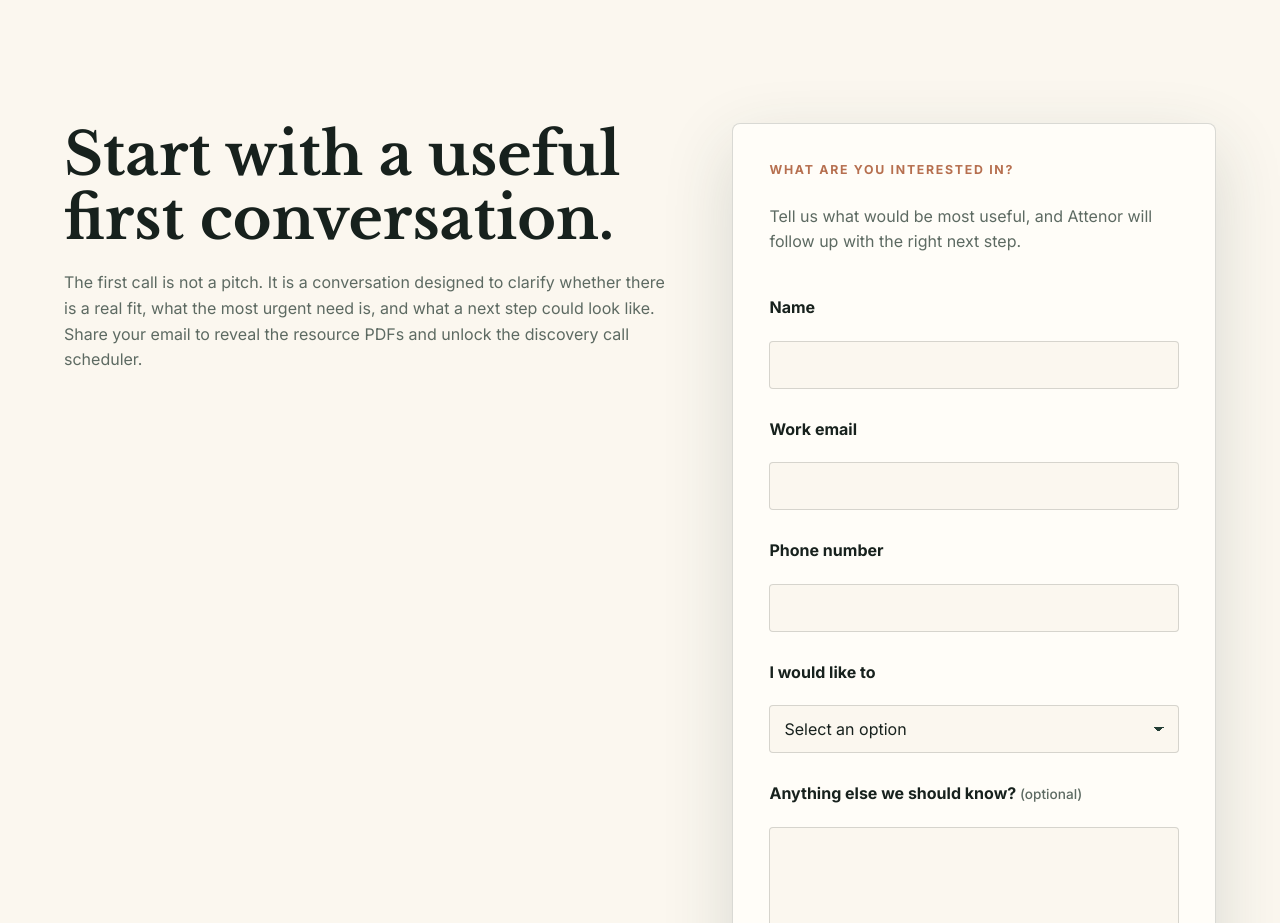
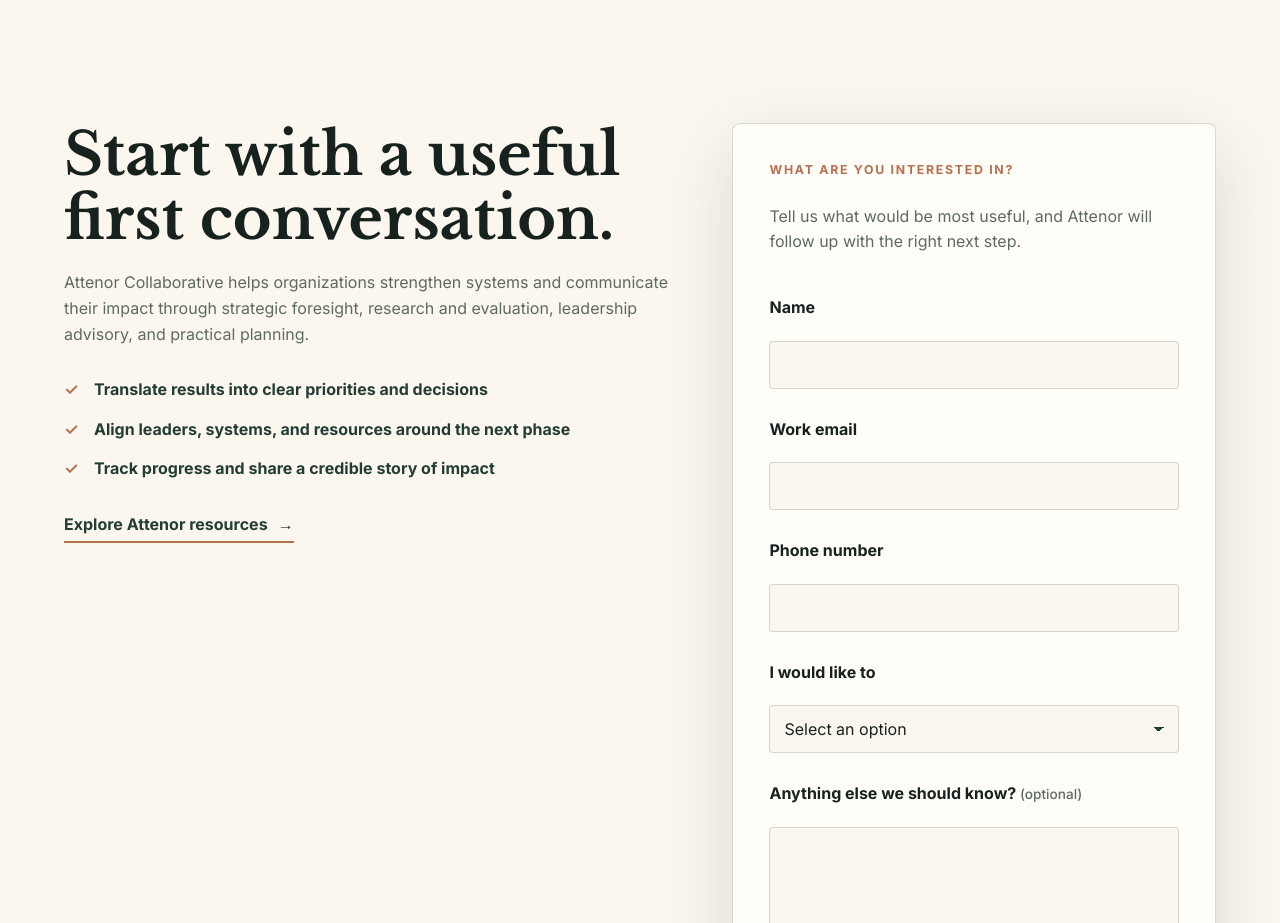
Before and after one commit to Jvmes3/AttenorWebsiteRework, a website: page index.html in a window 1280 px wide. Shown: the part 6020-6943 px from the top of the page. Drawn offline with nearby package versions, Linux system fonts and the light colour scheme; no server answers; a web font is replaced by a local one.

Commit message:
Enhance booking section

```diff
--- a/index.html
+++ b/index.html
@@ -272,10 +272,19 @@
         <div class="funnel-copy">
           <h2>Start with a useful first conversation.</h2>
           <p>
-            The first call is not a pitch. It is a conversation designed to clarify whether there
-            is a real fit, what the most urgent need is, and what a next step could look like.
-            Share your email to reveal the resource PDFs and unlock the discovery call scheduler.
+            Attenor Collaborative helps organizations strengthen systems and communicate their
+            impact through strategic foresight, research and evaluation, leadership advisory, and
+            practical planning.
           </p>
+          <ul class="booking-value-list">
+            <li>Translate results into clear priorities and decisions</li>
+            <li>Align leaders, systems, and resources around the next phase</li>
+            <li>Track progress and share a credible story of impact</li>
+          </ul>
+          <a class="booking-resource-link" href="#resources">
+            Explore Attenor resources
+            <span aria-hidden="true">→</span>
+          </a>
         </div>
         <form class="capture-form impact-interest-form" id="captureForm">
           <p class="eyebrow">What are you interested in?</p>
--- a/script.js
+++ b/script.js
@@ -13,6 +13,7 @@
 const lockedResourceLinks = document.querySelectorAll(".locked-link");
 const unlockedResourceLinks = document.querySelectorAll(".unlocked-link");
 const impactNavLinks = document.querySelectorAll(".impact-nav-link");
+const funnelCopy = document.querySelector(".funnel-copy");
 
 const faqAnswers = [
   {
@@ -108,6 +109,21 @@
 
 revealImpactNavigation();
 
+if (funnelCopy && "IntersectionObserver" in window) {
+  funnelCopy.classList.add("has-reveal");
+  const bookingObserver = new IntersectionObserver(
+    ([entry], observer) => {
+      if (!entry.isIntersecting) return;
+      entry.target.classList.add("is-visible");
+      observer.unobserve(entry.target);
+    },
+    { threshold: 0.28 },
+  );
+  bookingObserver.observe(funnelCopy);
+} else {
+  funnelCopy?.classList.add("is-visible");
+}
+
 function setFaqOpen(isOpen) {
   if (!faqPanel || !faqToggle) return;
 
--- a/styles.css
+++ b/styles.css
@@ -671,6 +671,75 @@
   margin-bottom: 20px;
 }
 
+.booking-value-list {
+  display: grid;
+  gap: 14px;
+  margin: 30px 0;
+  padding: 0;
+  list-style: none;
+}
+
+.booking-value-list li {
+  position: relative;
+  padding-left: 30px;
+  color: var(--forest);
+  font-weight: 700;
+}
+
+.booking-value-list li::before {
+  position: absolute;
+  left: 0;
+  color: var(--clay);
+  content: "✓";
+}
+
+.booking-resource-link {
+  display: inline-flex;
+  align-items: center;
+  gap: 10px;
+  border-bottom: 2px solid var(--clay);
+  padding-bottom: 4px;
+  color: var(--forest);
+  font-weight: 800;
+}
+
+.booking-resource-link span {
+  transition: transform 180ms ease;
+}
+
+.booking-resource-link:hover span,
+.booking-resource-link:focus-visible span {
+  transform: translateX(5px);
+}
+
+.funnel-copy.has-reveal > * {
+  opacity: 0;
+  transform: translateY(18px);
+}
+
+.funnel-copy.is-visible > * {
+  animation: booking-reveal 620ms cubic-bezier(0.22, 1, 0.36, 1) forwards;
+}
+
+.funnel-copy.is-visible > :nth-child(2) {
+  animation-delay: 90ms;
+}
+
+.funnel-copy.is-visible > :nth-child(3) {
+  animation-delay: 180ms;
+}
+
+.funnel-copy.is-visible > :nth-child(4) {
+  animation-delay: 270ms;
+}
+
+@keyframes booking-reveal {
+  to {
+    opacity: 1;
+    transform: translateY(0);
+  }
+}
+
 .capture-form,
 .booking-panel {
   padding: 28px;
@@ -765,6 +834,17 @@
 
 .impact-next-step-portal {
   grid-template-columns: 1fr;
+}
+
+@media (prefers-reduced-motion: reduce) {
+  .funnel-copy.has-reveal > * {
+    opacity: 1;
+    transform: none;
+  }
+
+  .funnel-copy.is-visible > * {
+    animation: none;
+  }
 }
 
 .site-footer {
```
